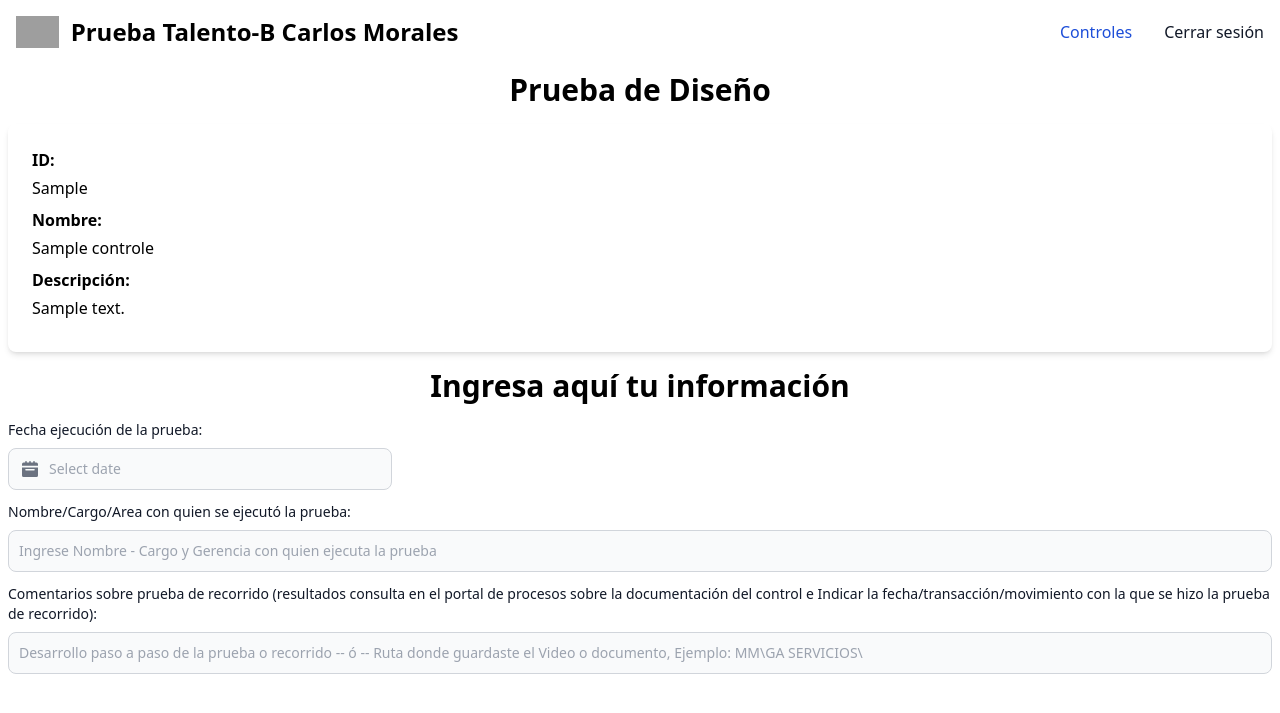
After one commit to KrlosPK/proyecto-auditoria, a Django app: a page that uses proyecto_auditoria/auditoria/templates/base.html in a window 1280 px wide. The commit adds this page. Shown: the top 713 px of the page. Run offline with Django 5.2, Linux system fonts and the light colour scheme; a user stored in the database is signed in; tables that the repository leaves empty hold one stand-in row (values such as "Sample post"); some libraries are stand-ins or nearby versions; grey boxes are pictures that could not be loaded.

Commit message:
feat(design): add page

```diff
--- a/proyecto_auditoria/auditoria/templates/base.html
+++ b/proyecto_auditoria/auditoria/templates/base.html
@@ -5,6 +5,7 @@
     <meta name="viewport" content="width=device-width, initial-scale=1">
     <title>Prueba: Reto técnico Talento-B</title>
     <script src="https://cdn.tailwindcss.com"></script>
+    <script src="https://cdn.jsdelivr.net/npm/flowbite@2.5.2/dist/flowbite.min.js"></script>
   </head>
   <body>
     {% include 'navbar.html' %}
--- /dev/null
+++ b/proyecto_auditoria/auditoria/templates/diseño.html
@@ -0,0 +1,79 @@
+{% extends 'base.html' %}
+
+{% block content %}
+  <h2 class="text-center text-3xl font-bold mb-4">Prueba de Diseño</h2>
+
+  <!-- Control Data -->
+  <div class="p-6 shadow-md border-gray-200 rounded-lg dark:border-gray-700 mb-4">
+    <ul>
+      <li class="flex flex-col gap-1 mb-2">
+        <b>ID:</b> <span>{{ control.codigo_control }}</span>
+      </li>
+
+      <li class="flex flex-col gap-1 mb-2">
+        <b>Nombre:</b> <span>{{ control.nombre_control }}</span>
+      </li>
+
+      <li class="flex flex-col gap-1 mb-2">
+        <b>Descripción:</b> <span>{{ control.descripcion_control }}</span>
+      </li>
+    </ul>
+  </div>
+
+  <h2 class="text-center text-3xl font-bold mb-4">Ingresa aquí tu información</h2>
+
+  <form action="" method="post">
+    {% csrf_token %}
+
+    <div class="mb-3">
+      <label
+        for="username"
+        class="block mb-2 text-sm font-medium text-gray-900"
+      >
+        Fecha ejecución de la prueba:
+      </label>
+
+      <div class="relative max-w-sm">
+        <div class="absolute inset-y-0 start-0 flex items-center ps-3.5 pointer-events-none">
+          <svg class="w-4 h-4 text-gray-500 " aria-hidden="true" xmlns="http://www.w3.org/2000/svg" fill="currentColor" viewBox="0 0 20 20">
+            <path d="M20 4a2 2 0 0 0-2-2h-2V1a1 1 0 0 0-2 0v1h-3V1a1 1 0 0 0-2 0v1H6V1a1 1 0 0 0-2 0v1H2a2 2 0 0 0-2 2v2h20V4ZM0 18a2 2 0 0 0 2 2h16a2 2 0 0 0 2-2V8H0v10Zm5-8h10a1 1 0 0 1 0 2H5a1 1 0 0 1 0-2Z"/>
+          </svg>
+        </div>
+
+        <input datepicker id="default-datepicker" type="text" class="bg-gray-50 border border-gray-300 text-gray-900 text-sm rounded-lg focus:ring-blue-500 focus:border-blue-500 block w-full ps-10 p-2.5" placeholder="Select date">
+      </div>
+    </div>
+
+    <div class="mb-3">
+      <label
+        for="design_responsible"
+        class="block mb-2 text-sm font-medium text-gray-900"
+      >
+        Nombre/Cargo/Area con quien se ejecutó la prueba:
+      </label>
+
+      <input
+        class="bg-gray-50 border border-gray-300 text-gray-900 text-sm rounded-lg focus:ring-blue-500 focus:border-blue-500 block w-full p-2.5"
+        id="design_responsible"
+        name="design_responsible"
+        placeholder="Ingrese Nombre - Cargo y Gerencia con quien ejecuta la prueba"
+      />
+    </div>
+
+    <div class="mb-3">
+      <label
+        for="design_commments"
+        class="block mb-2 text-sm font-medium text-gray-900"
+      >
+        Comentarios sobre prueba de recorrido (resultados consulta en el portal de procesos sobre la documentación del control e Indicar la fecha/transacción/movimiento con la que se hizo la prueba de recorrido):
+      </label>
+
+      <input
+        class="bg-gray-50 border border-gray-300 text-gray-900 text-sm rounded-lg focus:ring-blue-500 focus:border-blue-500 block w-full p-2.5"
+        id="design_commments"
+        name="design_commments"
+        placeholder="Desarrollo paso a paso de la prueba o recorrido -- ó -- Ruta donde guardaste el Video o documento, Ejemplo: MM\GA SERVICIOS\"
+      />
+    </div>
+  </form>
+{% endblock %}
--- a/proyecto_auditoria/auditoria/urls.py
+++ b/proyecto_auditoria/auditoria/urls.py
@@ -3,4 +3,5 @@ from . import views
 
 urlpatterns = [
     path("", views.all_controles, name="home"),
+    path("diseño/<str:codigo_control>", views.diseño, name="diseño"),
 ]
--- a/proyecto_auditoria/auditoria/views.py
+++ b/proyecto_auditoria/auditoria/views.py
@@ -1,4 +1,4 @@
-from django.shortcuts import render
+from django.shortcuts import render, get_object_or_404
 from django.contrib.auth.decorators import login_required
 from .models import Controles
 
@@ -13,3 +13,9 @@ def all_controles(request):
     ).order_by("id")
 
     return render(request, "controles.html", {"controles": controles_list})
+
+
+@login_required(login_url="auth/login_user/")
+def diseño(request, codigo_control):
+    control = get_object_or_404(Controles, codigo_control=codigo_control)
+    return render(request, "diseño.html", {"control": control})
--- a/proyecto_auditoria/authentication/templates/login.html
+++ b/proyecto_auditoria/authentication/templates/login.html
@@ -17,7 +17,6 @@
       >Usuario:</label
     >
     <input
-      aria-describedby="emailHelp"
       class="bg-gray-50 border border-gray-300 text-gray-900 text-sm rounded-lg focus:ring-blue-500 focus:border-blue-500 block w-full p-2.5 dark:bg-gray-700 dark:border-gray-600 dark:placeholder-gray-400 dark:text-white dark:focus:ring-blue-500 dark:focus:border-blue-500"
       id="username"
       name="username"
```
Also changed, not shown: proyecto_auditoria/auditoria/templates/controles.html (+12 -3 lines), tailwind.config.js (added).
